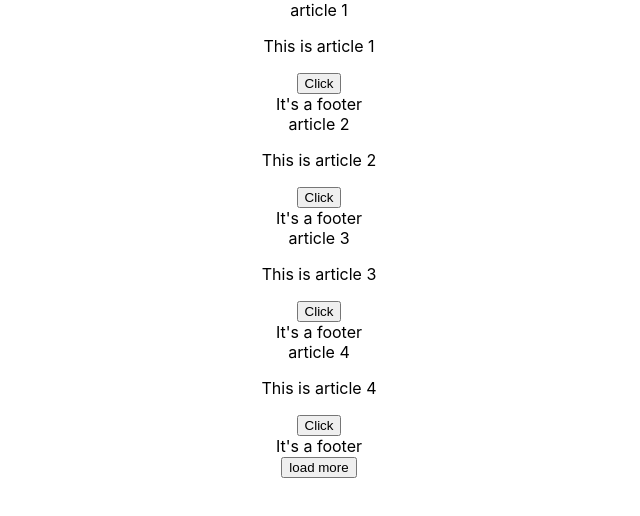
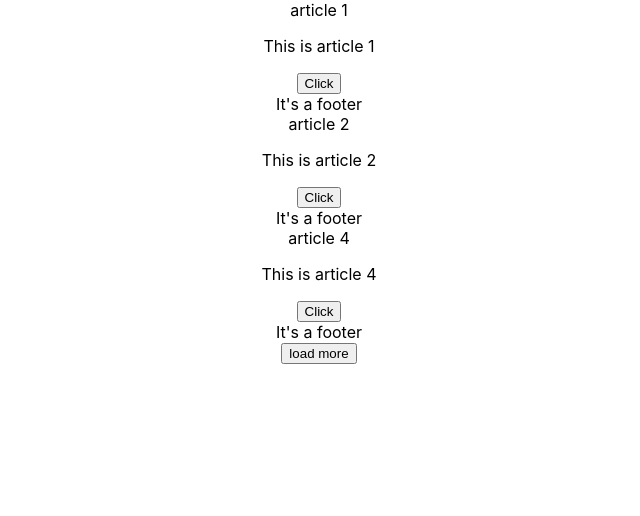
Before and after one commit to maryamghorbani/LearnReactJs, a React (Create React App) app: page / in a window 1280 px wide. Shown: the top 516 px of the page, without its empty margins (321-961 px from the left). Built offline with nearby package versions, Linux system fonts and the light colour scheme.

Commit message:
show items that are active

```diff
--- a/src/App.js
+++ b/src/App.js
@@ -68,10 +68,10 @@ import Thumbnail from "./Thumbnail";
 class App extends Component{
     state = {
         articles : [
-            { id : 1 , title : 'article 1' , body : 'This is article 1'},
-            { id : 2 , title : 'article 2' , body : 'This is article 2'},
-            { id : 3 , title : 'article 3' , body : 'This is article 3'},
-            { id : 4 , title : 'article 4' , body : 'This is article 4'},
+            { id : 1 , title : 'article 1' , body : 'This is article 1' , active : 1 },
+            { id : 2 , title : 'article 2' , body : 'This is article 2' , active : 1 },
+            { id : 3 , title : 'article 3' , body : 'This is article 3' , active : 0 },
+            { id : 4 , title : 'article 4' , body : 'This is article 4' , active : 1 },
         ],
         loading : false
     }
@@ -82,10 +82,10 @@ class App extends Component{
         this.setState({ loading : true })
         setTimeout(() => {
             let article = [
-                { id : 5 , title : 'article 5' , body : 'this is article 5'},
-                { id : 6 , title : 'article 6' , body : 'this is article 6'},
-                { id : 7 , title : 'article 7' , body : 'this is article 7'},
-                { id : 8 , title : 'article 8' , body : 'this is article 8'},
+                { id : 5 , title : 'article 5' , body : 'this is article 5' , active : 1 },
+                { id : 6 , title : 'article 6' , body : 'this is article 6' , active : 0 },
+                { id : 7 , title : 'article 7' , body : 'this is article 7' , active : 0 },
+                { id : 8 , title : 'article 8' , body : 'this is article 8' , active : 1 },
             ]
 
             this.setState(prevSate => {
@@ -98,10 +98,11 @@ class App extends Component{
     }
 
     render() {
-        let articleList = this.state.articles.map(article => <Card key={article.id} title={article.title} body={article.body} />)
+        let articleList = this.state.articles.map(article => article.active ? <Card key={article.id} title={article.title} body={article.body} /> : null)
         return (
             <div className="App">
                 { articleList }
+                <button onClick={this.loadMore}>load more</button>
                 {
                     this.state.loading
                         ? <div>Loading ...</div>
@@ -111,7 +112,7 @@ class App extends Component{
                 {/*<Thumbnail title="x" body="y" />*/}
 
 
-                <button onClick={this.loadMore}>load more</button>
+
 
             </div>
         );
```
